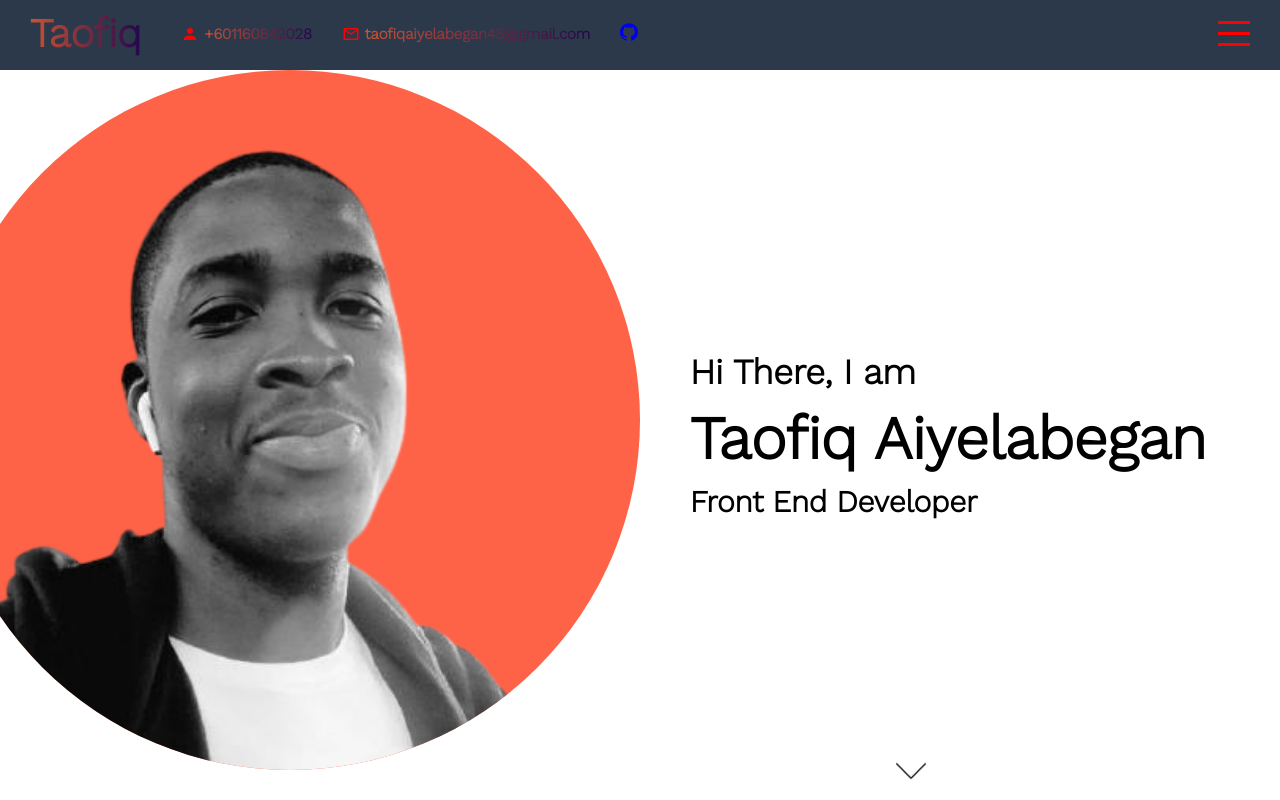
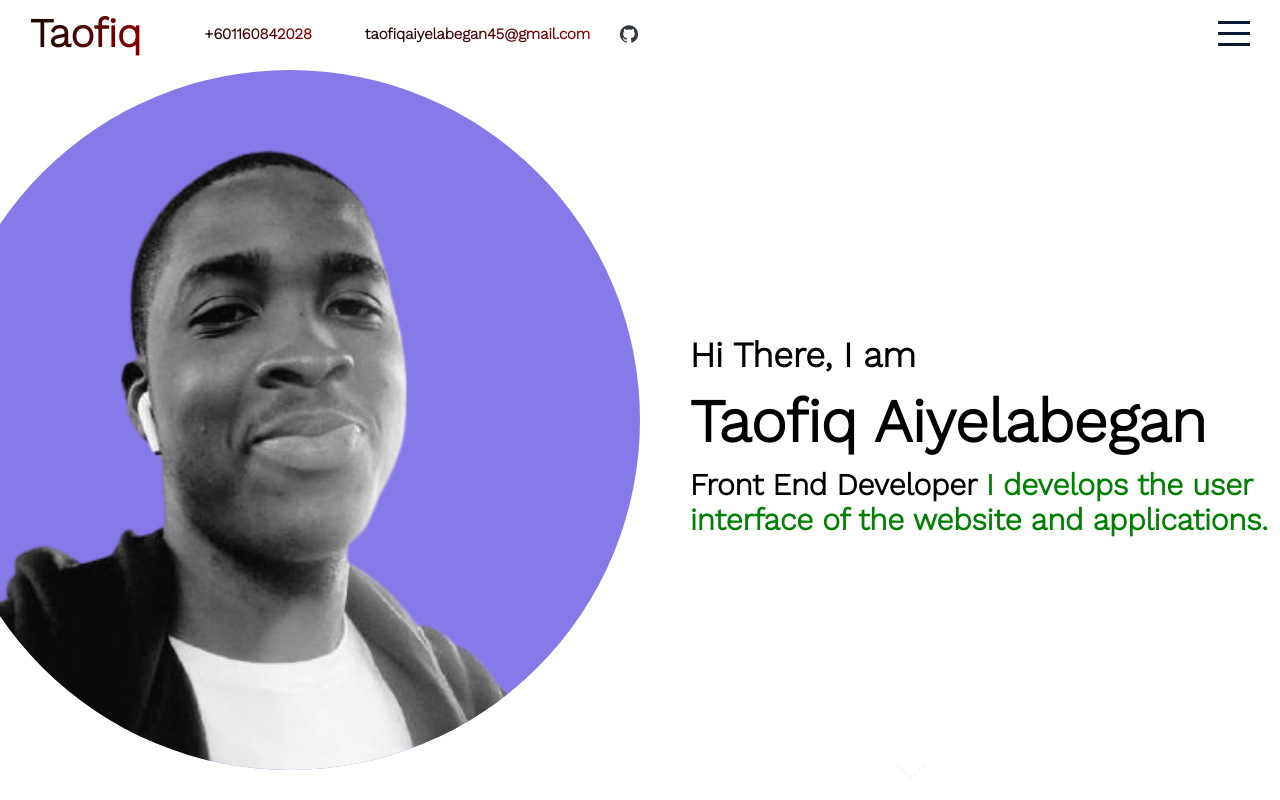
Before and after one commit to Taofiqq/react-portfolio, a React (Create React App) app: page / in a window 1280 px wide. Built offline with nearby package versions, Linux system fonts and the light colour scheme.

Commit message:
responsiveness

```diff
--- a/src/components/Introduction/Intro.jsx
+++ b/src/components/Introduction/Intro.jsx
@@ -14,7 +14,7 @@ const Intro = () => {
                 <div className="wrapper">
                     <h2>Hi There, I am</h2>
                     <h1>Taofiq Aiyelabegan</h1>
-                    <h3>Front End Developer</h3>
+                    <h3>Front End Developer <span>I develops the user interface of the website and applications.</span> </h3>
                 </div>
                 <a href="#portfolio">
                     <img src="resource/down.png" alt="arrow down img"/>
--- a/src/components/Introduction/intro.scss
+++ b/src/components/Introduction/intro.scss
@@ -17,7 +17,7 @@
      .imgContainer {
         width: 700px;
         height: 700px;
-        background-color: tomato;
+        background-color: #867AE9;
         border-radius: 50%;
         display:flex;
         justify-content: center;
@@ -74,6 +74,10 @@
          h3{
             font-size: 30px;
 
+            span {
+               font-size: inherit;
+               color: green;
+            }
             @include mobile {
                font-size: 25px;
             }
@@ -88,7 +92,7 @@
             width: 30px;
             animation: arrowBlink 2s infinite
          }
-         @keyframes arrowLink {
+         @keyframes arrowBlink {
             100%{
                opacity: 0;
             }
--- a/src/components/Topbar/topbar.scss
+++ b/src/components/Topbar/topbar.scss
@@ -2,8 +2,8 @@
 .topbar{
     width:100%;
     height:70px;
-    background-color: #2C394B;
-    color: red;
+    background-color: white;
+    color: white;
     position: fixed;
     top: 0;
     z-index: 10;
@@ -24,10 +24,9 @@
                 font-weight:700;
                 text-decoration:none;
                 margin-right: 40px;
-                background: #23074d;  /* fallback for old browsers */
-                background: -webkit-linear-gradient(to right, #cc5333, #23074d);  /* Chrome 10-25, Safari 5.1-6 */
-                background: linear-gradient(to right, #cc5333, #23074d); /* W3C, IE 10+/ Edge, Firefox 16+, Chrome 26+, Opera 12+, Safari 7+ */
-
+                background: #870000;  /* fallback for old browsers */
+background: -webkit-linear-gradient(to right, #190A05, #870000);  /* Chrome 10-25, Safari 5.1-6 */
+background: linear-gradient(to right, #190A05, #870000); /* W3C, IE 10+/ Edge, Firefox 16+, Chrome 26+, Opera 12+, Safari 7+ */
 
                 background-clip:text;
                 -webkit-text-fill-color:transparent;
@@ -40,7 +39,10 @@
                 @include mobile {
                     display:none;
                  }
-
+                 a {
+                     color: #343A40;
+                     display: flex;
+                 }
                 .icon{
                     font-size: 18px;
                     margin-right: 5px;
@@ -48,9 +50,11 @@
                 span {
                     font-size: 15px;
                     font-weight:800;
-                    background: #23074d;  /* fallback for old browsers */
-                    background: -webkit-linear-gradient(to right, #cc5333, #23074d);  /* Chrome 10-25, Safari 5.1-6 */
-                    background: linear-gradient(to right, #cc5333, #23074d); /* W3C, IE 10+/ Edge, Firefox 16+, Chrome 26+, Opera 12+, Safari 7+ */
+                    background: #870000;  /* fallback for old browsers */
+background: -webkit-linear-gradient(to right, #190A05, #870000);  /* Chrome 10-25, Safari 5.1-6 */
+background: linear-gradient(to right, #190A05, #870000); /* W3C, IE 10+/ Edge, Firefox 16+, Chrome 26+, Opera 12+, Safari 7+ */
+
+
                     background-clip:text;
                     -webkit-text-fill-color:transparent;
 
@@ -70,7 +74,7 @@
                 span {
                     width: 100%;
                     height: 3px;
-                    background-color: red;
+                    background-color: #0A1931;
                     transform-origin: left;
                     transition: all 1s ease;
                 }
@@ -78,7 +82,7 @@
         }
     }
     &.active {
-        background-color: black;
+        background-color: #3A6351;
         color: white;
 
         .hamburger {
```
